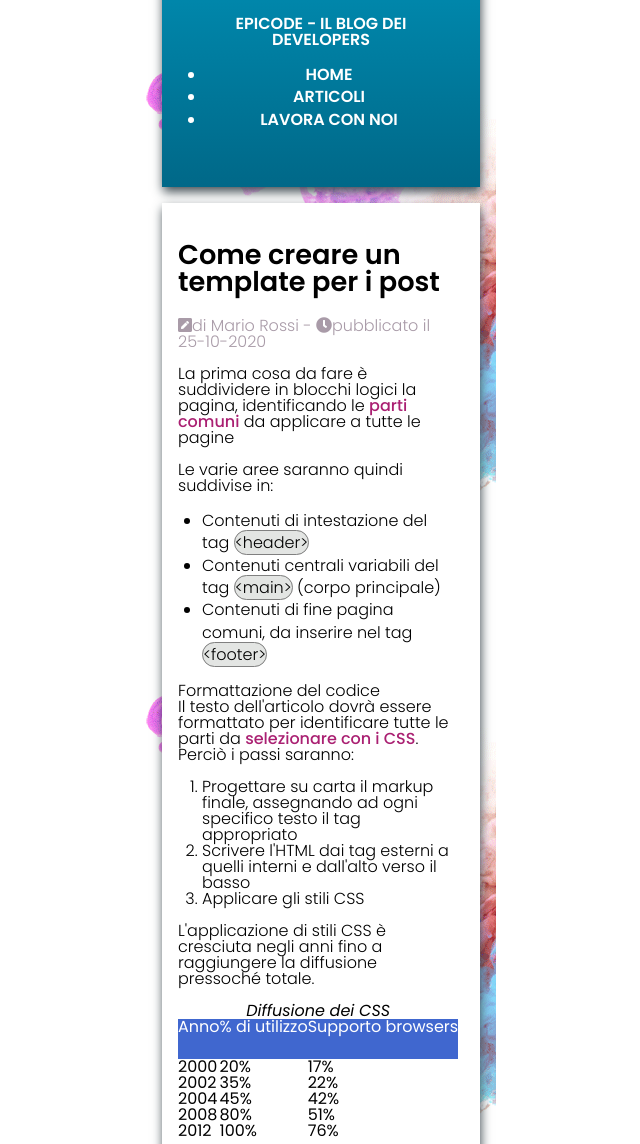
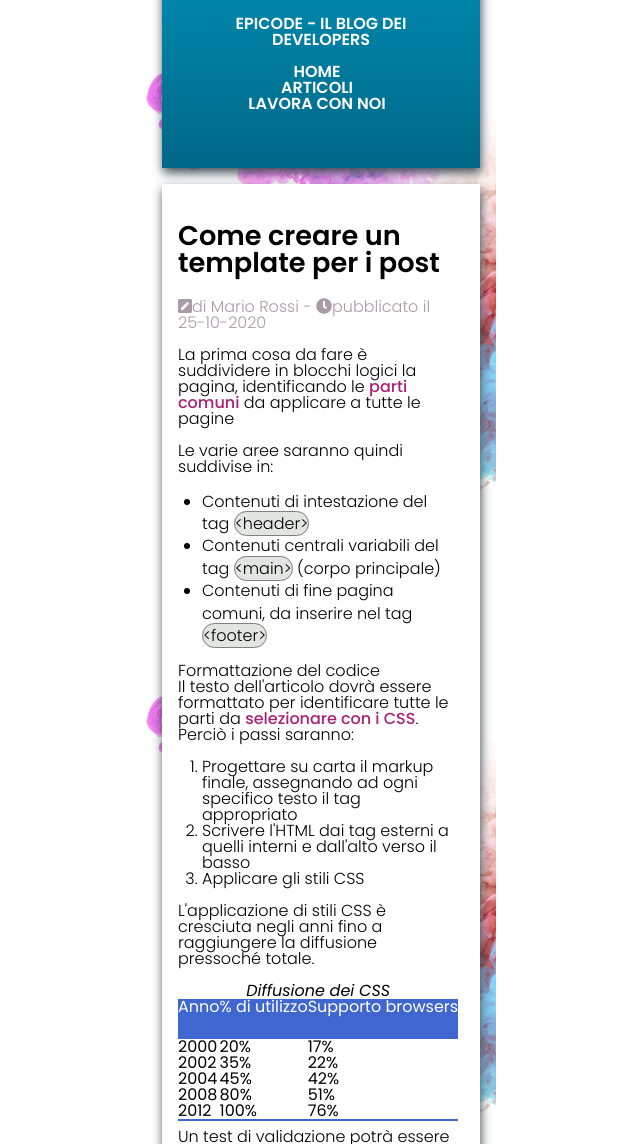
Before and after one commit to Vals098/U1-W1-D4, a plain HTML site: page FE-S1-L4-Esercizio/index.html in a window 1280 px wide. Shown: the part 133-1277 px from the top of the page, without its empty margins (319-959 px from the left). Drawn offline with Linux system fonts and the light colour scheme.

Commit message:
last update

```diff
--- a/FE-S1-L4-Esercizio/assets/css/style.css
+++ b/FE-S1-L4-Esercizio/assets/css/style.css
@@ -71,7 +71,7 @@ main {
   box-shadow: 1px 5px 10px #434f55;
 }
 
-ul {
+#special-li {
   list-style-type: disc;
   padding-left: 1.5em;
   line-height: 1.4;
@@ -101,6 +101,7 @@ article {
 
 /* TABELLE */
 table {
+    border-bottom:  2px solid #4067cf;
 }
 
 caption {
--- a/FE-S1-L4-Esercizio/index.html
+++ b/FE-S1-L4-Esercizio/index.html
@@ -38,7 +38,7 @@
             le pagine
           </p>
           <p>Le varie aree saranno quindi suddivise in:</p>
-          <ul>
+          <ul id="special-li">
             <li>
               Contenuti di intestazione del tag <span>&lt;header&gt;</span>
             </li>
```
